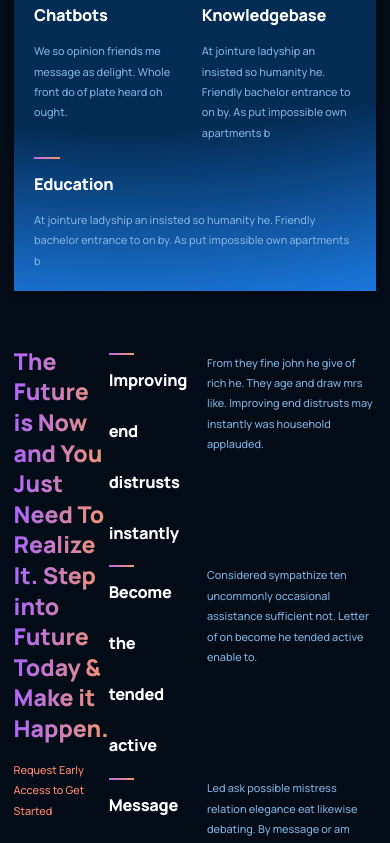
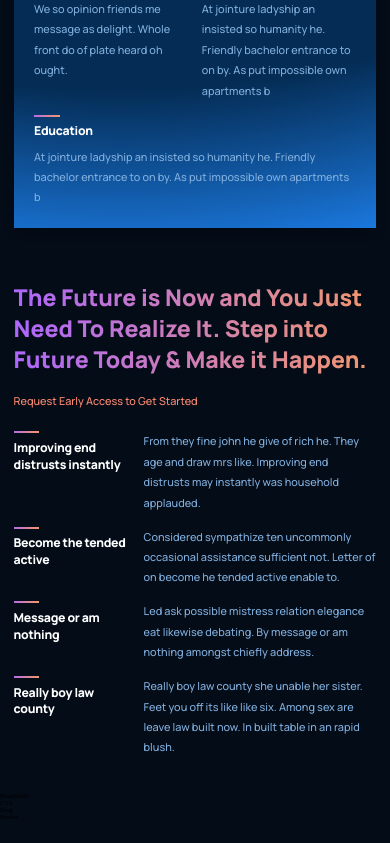
Before and after one commit to bpinazmul18/gpt3-jsm, a React (Create React App) app: page / in a window 390 px wide. Shown: the part 1340-2183 px from the top of the page. After the commit the page ends 2160 px from the top, so only its background shows below. Built offline with nearby package versions, Linux system fonts and the light colour scheme.

Commit message:
ADD: Working on GPT3 features section.

```diff
--- a/src/components/feature/feature.css
+++ b/src/components/feature/feature.css
@@ -16,15 +16,17 @@
   width: 3.8rem;
   height: 0.3rem;
   background: var(--gradient-bar);
+  margin-bottom: 1rem;
 }
 
 .gpt3__features-container__feature-title h1 {
   font-family: var(--font-family);
   font-weight: 800;
-  font-size: 2.4rem;
-  line-height: 7.5rem;
+  font-size: 1.8rem;
+  line-height: 2.4rem;
   color: #fff;
   letter-spacing: -0.04rem;
+  margin-bottom: 1rem;
 }
 .gpt3__features-container__feature-text {
   flex: 2;
--- a/src/containers/feature/features.css
+++ b/src/containers/feature/features.css
@@ -29,3 +29,27 @@
   line-height: 3rem;
   color: var(--color-subtext);
 }
+
+.gpt3__features-container {
+  flex: 1.5;
+  display: flex;
+  justify-content: flex-start;
+  align-items: center;
+  flex-direction: column;
+  padding-left: 4rem;
+}
+
+@media only screen and (max-width: 990px) {
+  .gpt3__features {
+    flex-direction: column;
+  }
+
+  .gpt3__features-heading {
+    margin: 0 0 2rem 0;
+    max-width: 100%;
+  }
+
+  .gpt3__features-container {
+    padding-left: 0;
+  }
+}
```
